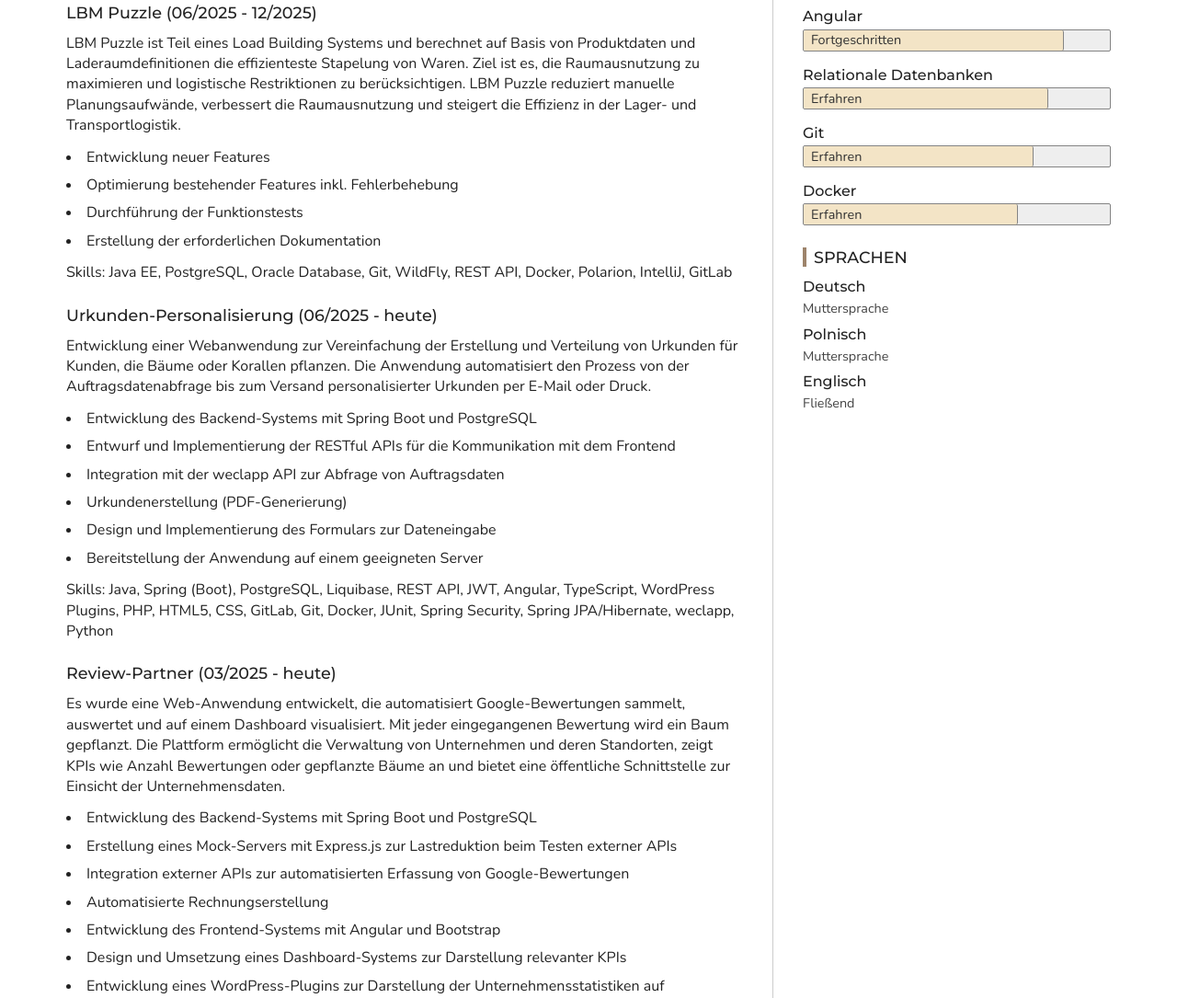
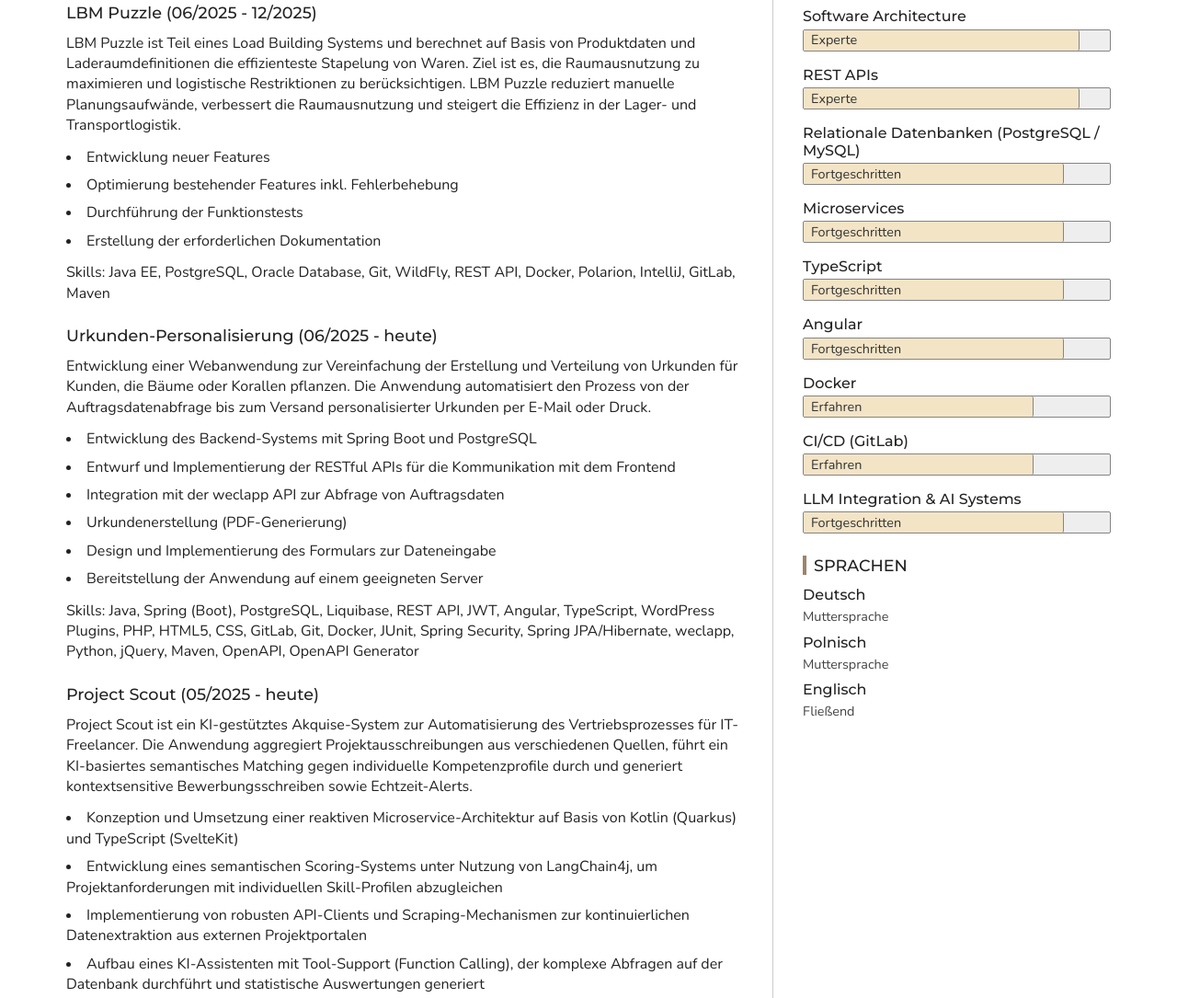
Before and after one commit to MarcErmland/marcermland.github.io, a plain HTML site: page index.html in a window 1280 px wide. Shown: the part 720-1805 px from the top of the page at 92% size. Drawn offline with nearby package versions, Linux system fonts and the light colour scheme.

Commit message:
updated portfolio

```diff
--- a/index.html
+++ b/index.html
@@ -128,7 +128,7 @@
             </ul>
 
 
-            <p>Skills: Java EE, PostgreSQL, Oracle Database, Git, WildFly, REST API, Docker, Polarion, IntelliJ, GitLab</p>
+            <p>Skills: Java EE, PostgreSQL, Oracle Database, Git, WildFly, REST API, Docker, Polarion, IntelliJ, GitLab, Maven</p>
 
 
           </section>
@@ -146,7 +146,25 @@
             </ul>
 
 
-            <p>Skills: Java, Spring (Boot), PostgreSQL, Liquibase, REST API, JWT, Angular, TypeScript, WordPress Plugins, PHP, HTML5, CSS, GitLab, Git, Docker, JUnit, Spring Security, Spring JPA/Hibernate, weclapp, Python</p>
+            <p>Skills: Java, Spring (Boot), PostgreSQL, Liquibase, REST API, JWT, Angular, TypeScript, WordPress Plugins, PHP, HTML5, CSS, GitLab, Git, Docker, JUnit, Spring Security, Spring JPA/Hibernate, weclapp, Python, jQuery, Maven, OpenAPI, OpenAPI Generator</p>
+
+
+          </section>
+
+          <section>
+            <h3>
+
+              Project Scout (05/2025 - heute)
+
+            </h3>
+            <p>Project Scout ist ein KI-gestütztes Akquise-System zur Automatisierung des Vertriebsprozesses für IT-Freelancer. Die Anwendung aggregiert Projektausschreibungen aus verschiedenen Quellen, führt ein KI-basiertes semantisches Matching gegen individuelle Kompetenzprofile durch und generiert kontextsensitive Bewerbungsschreiben sowie Echtzeit-Alerts.</p>
+
+            <ul>
+              <li>Konzeption und Umsetzung einer reaktiven Microservice-Architektur auf Basis von Kotlin (Quarkus) und TypeScript (SvelteKit)</li><li>Entwicklung eines semantischen Scoring-Systems unter Nutzung von LangChain4j, um Projektanforderungen mit individuellen Skill-Profilen abzugleichen</li><li>Implementierung von robusten API-Clients und Scraping-Mechanismen zur kontinuierlichen Datenextraktion aus externen Projektportalen</li><li>Aufbau eines KI-Assistenten mit Tool-Support (Function Calling), der komplexe Abfragen auf der Datenbank durchführt und statistische Auswertungen generiert</li><li>Integration einer Echtzeit-Benachrichtigungslogik via Telegram-API zur sofortigen Information über hochrelevante &#34;High-Match&#34; Opportunitäten</li><li>Entwicklung und Optimierung spezialisierter System-Prompts zur Generierung von individuellen, kontextbezogenen Bewerbungsschreiben ohne Marketing-Floskeln</li>
+            </ul>
+
+
+            <p>Skills: Kotlin, Java, TypeScript, SQL, Quarkus, SvelteKit, Hibernate, TailwindCSS, LangChain4j, LLM Integration, Prompt Engineering, Agentic AI, Docker, PostgreSQL, REST-APIs, WebSockets, Telegram API, Git, Maven</p>
 
 
           </section>
@@ -164,7 +182,7 @@
             </ul>
 
 
-            <p>Skills: Java, Spring (Boot), PostgreSQL, Liquibase, REST API, JWT, Angular, TypeScript, WordPress Plugins, PHP, HTML5, CSS, GitLab, Git, Docker, JUnit, Playwright, Spring Security, Spring JPA/Hibernate, weclapp</p>
+            <p>Skills: Java, Spring (Boot), PostgreSQL, Liquibase, REST API, JWT, Angular, TypeScript, WordPress Plugins, PHP, HTML5, CSS, GitLab, Git, Docker, JUnit, Playwright, Spring Security, Spring JPA/Hibernate, weclapp, jQuery, Maven, OpenAPI, OpenAPI Generator, Vitest</p>
 
 
           </section>
@@ -182,7 +200,7 @@
             </ul>
 
 
-            <p>Skills: Java EE, Spring (Boot), Microservices, Thymeleaf, Git, GitLab, Jenkins, WildFly, Tomcat, JUnit, PostgreSQL, Jira, Confluence, ServiceNow, Liquibase, REST, SOAP, Powershell, Docker, OpenAPI, Scrum, Spring JPA/Hibernate, SoapUI, OSGi</p>
+            <p>Skills: Java EE, Spring (Boot), Microservices, Thymeleaf, Git, GitLab, Jenkins, WildFly, Tomcat, JUnit, PostgreSQL, Jira, Confluence, ServiceNow, Liquibase, REST, SOAP, Powershell, Docker, OpenAPI, Scrum, Spring JPA/Hibernate, SoapUI, OSGi, Maven</p>
 
 
           </section>
@@ -205,7 +223,7 @@
 
           </section>
 
-          </section>
+          <section>
             <h3>
 
               WSCorner (03/2021 - heute)
@@ -236,7 +254,7 @@
             </ul>
 
 
-            <p>Skills: Lead-Developer, Java EE, Angular, Linux, Tomcat, MySQL, WordPress, JavaScript/TypeScript, PHP, HTML5, Redmine, Liquibase, REST, SVN, UML</p>
+            <p>Skills: Lead-Developer, Java EE, Angular, Angular Material, Linux, Tomcat, MySQL, WordPress, JavaScript/TypeScript, PHP, HTML5, Redmine, Liquibase, REST, SVN, UML, jQuery</p>
 
 
           </section>
@@ -254,7 +272,7 @@
             </ul>
 
 
-            <p>Skills: Java EE, Angular, Spring (Boot), Linux, Tomcat, MySQL, WordPress, SVN, JavaScript/TypeScript, HTML5, Liquibase, REST, Docker, Test-Driven-Development, Playwright, Spring JPA/Hibernate</p>
+            <p>Skills: Java EE, Angular, Spring (Boot), Linux, Tomcat, MySQL, WordPress, SVN, JavaScript/TypeScript, HTML5, CSS, Liquibase, REST, Docker, Test-Driven-Development, Playwright, Spring JPA/Hibernate, Maven</p>
 
 
           </section>
@@ -371,6 +389,56 @@
             </li>
 
             <li>
+              <h3>Software Architecture</h3>
+              <div class="skill-bar">
+                <div class="skill-bar-fill w-90" role="meter"
+                  aria-valuenow="90" aria-valuemin="0" aria-valuemax="100">
+                  <span class="skill-bar-label">Experte</span>
+                </div>
+              </div>
+            </li>
+
+            <li>
+              <h3>REST APIs</h3>
+              <div class="skill-bar">
+                <div class="skill-bar-fill w-90" role="meter"
+                  aria-valuenow="90" aria-valuemin="0" aria-valuemax="100">
+                  <span class="skill-bar-label">Experte</span>
+                </div>
+              </div>
+            </li>
+
+            <li>
+              <h3>Relationale Datenbanken (PostgreSQL / MySQL)</h3>
+              <div class="skill-bar">
+                <div class="skill-bar-fill w-85" role="meter"
+                  aria-valuenow="85" aria-valuemin="0" aria-valuemax="100">
+                  <span class="skill-bar-label">Fortgeschritten</span>
+                </div>
+              </div>
+            </li>
+
+            <li>
+              <h3>Microservices</h3>
+              <div class="skill-bar">
+                <div class="skill-bar-fill w-85" role="meter"
+                  aria-valuenow="85" aria-valuemin="0" aria-valuemax="100">
+                  <span class="skill-bar-label">Fortgeschritten</span>
+                </div>
+              </div>
+            </li>
+
+            <li>
+              <h3>TypeScript</h3>
+              <div class="skill-bar">
+                <div class="skill-bar-fill w-85" role="meter"
+                  aria-valuenow="85" aria-valuemin="0" aria-valuemax="100">
+                  <span class="skill-bar-label">Fortgeschritten</span>
+                </div>
+              </div>
+            </li>
+
+            <li>
               <h3>Angular</h3>
               <div class="skill-bar">
                 <div class="skill-bar-fill w-85" role="meter"
@@ -381,17 +449,7 @@
             </li>
 
             <li>
-              <h3>Relationale Datenbanken</h3>
-              <div class="skill-bar">
-                <div class="skill-bar-fill w-80" role="meter"
-                  aria-valuenow="80" aria-valuemin="0" aria-valuemax="100">
-                  <span class="skill-bar-label">Erfahren</span>
-                </div>
-              </div>
-            </li>
-
-            <li>
-              <h3>Git</h3>
+              <h3>Docker</h3>
               <div class="skill-bar">
                 <div class="skill-bar-fill w-75" role="meter"
                   aria-valuenow="75" aria-valuemin="0" aria-valuemax="100">
@@ -401,11 +459,21 @@
             </li>
 
             <li>
-              <h3>Docker</h3>
+              <h3>CI/CD (GitLab)</h3>
               <div class="skill-bar">
-                <div class="skill-bar-fill w-70" role="meter"
-                  aria-valuenow="70" aria-valuemin="0" aria-valuemax="100">
+                <div class="skill-bar-fill w-75" role="meter"
+                  aria-valuenow="75" aria-valuemin="0" aria-valuemax="100">
                   <span class="skill-bar-label">Erfahren</span>
+                </div>
+              </div>
+            </li>
+
+            <li>
+              <h3>LLM Integration &amp; AI Systems</h3>
+              <div class="skill-bar">
+                <div class="skill-bar-fill w-85" role="meter"
+                  aria-valuenow="85" aria-valuemin="0" aria-valuemax="100">
+                  <span class="skill-bar-label">Fortgeschritten</span>
                 </div>
               </div>
             </li>
@@ -448,7 +516,7 @@
       <p>
         © 2026 Marc Smyk. Alle Rechte vorbehalten.
         <br>
-        Zuletzt aktualisiert am: 22.05.2026
+        Zuletzt aktualisiert am: 09.06.2026
         <br>
         <a href="impressum.html">Impressum</a>
       </p>
```
